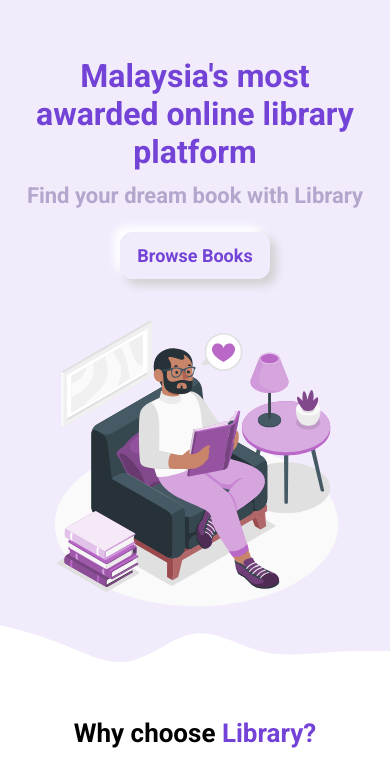
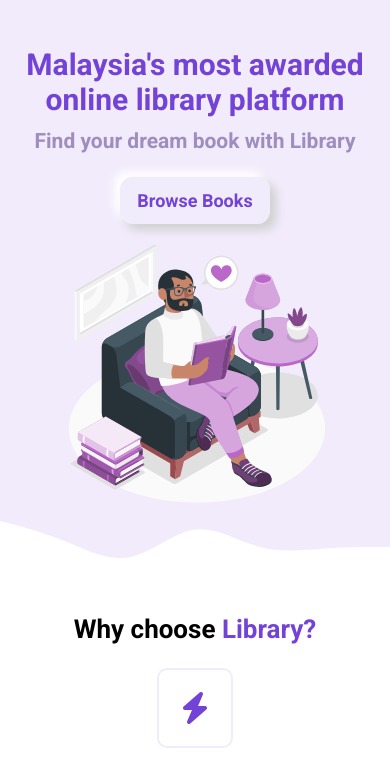
Before and after one commit to arifrashidi/Library---e-commerse-website, a website built with Parcel: page src/index.html in a window 390 px wide. Shown: the part 73-838 px from the top of the page. Built offline with nearby package versions, Linux system fonts and the light colour scheme.

Commit message:
commit 10

```diff
--- a/src/style.css
+++ b/src/style.css
@@ -65,7 +65,7 @@ button:active {
 }
 
 h1 {
-  font-size: 36px;
+  font-size: clamp(30px, 5vw, 36px);
   color: #7342d6;
   margin-bottom: 12px;
   text-align: center;
@@ -75,6 +75,12 @@ h2 {
   font-size: 26px;
   margin-bottom: 24px;
   text-align: center;
+}
+
+/*🔸 Landing */
+
+#landing {
+  background-color: #7342d61a;
 }
 
 /*🔸 Nav */
@@ -198,11 +204,6 @@ nav {
 
 /*🔸 Header */
 
-#landing {
-  background-color: #7342d61a;
-  padding-bottom: 8vw;
-}
-
 .header_container {
   width: 100%;
   max-width: 600px;
@@ -211,12 +212,15 @@ nav {
   flex-direction: column;
   padding: 0 24px;
 }
+.header_description {
+  margin-bottom: 10px;
+}
 
 header h2 {
-  font-size: clamp(22px, 4vw, 24px);
+  font-size: clamp(21px, 4vw, 24px);
   margin-bottom: 24px;
   text-align: center;
-  color: hsl(261, 28%, 73%);
+  color: hsl(261, 28%, 65%);
 }
 
 /*🔸 New Button */
@@ -308,11 +312,10 @@ header h2 {
 /* --------------- */
 
 .header_container figure {
-  width: 100%;
-  max-width: 400px;
+  width: clamp(240px, 70vw, 380px);
   margin: 0 auto;
-  padding: 20px;
   z-index: 2;
+  padding-bottom: 12vw;
 }
 
 /*🔸 Highlight */
@@ -321,7 +324,7 @@ header h2 {
   position: relative;
 }
 
-#highlight:before {
+ #highlight:before {
   background: url(../assets/wave.svg);
   content: "";
   position: absolute;
@@ -558,12 +561,6 @@ footer figure {
     font-size: 16px;
   }
 
-  .header_container img {
-    width: 90%;
-    margin: 0 auto;
-    display: block;
-  }
-
   .features_book {
     padding: 0 12px;
   }
@@ -679,19 +676,11 @@ footer figure {
 
 @media (max-width: 400px) {
   nav {
-    margin-bottom: 50px;
+    margin-bottom: 40px;
   }
 
   .header_description {
     margin-bottom: 10px;
-  }
-
-  h1 {
-    font-size: 32px;
-  }
-
-  .header_container img {
-    width: 100%;
   }
 
   #highlight h3 {
```
